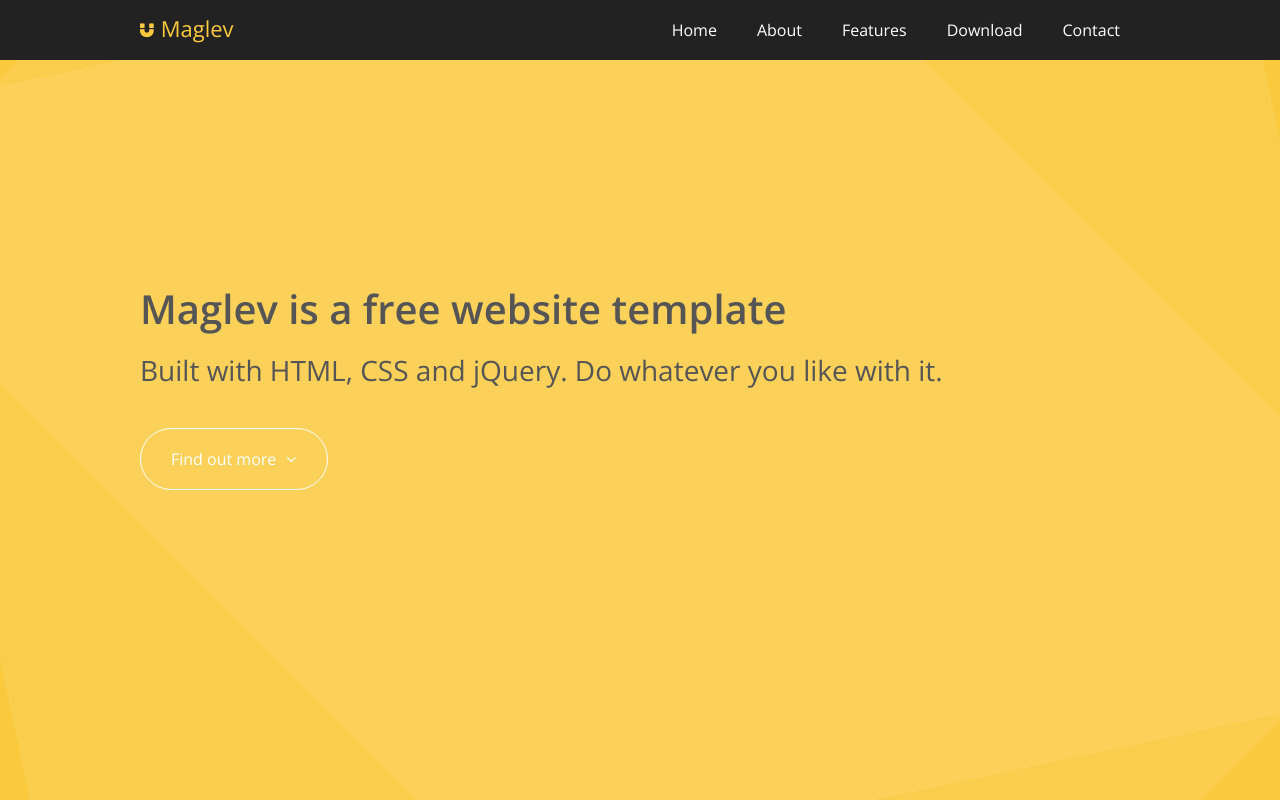
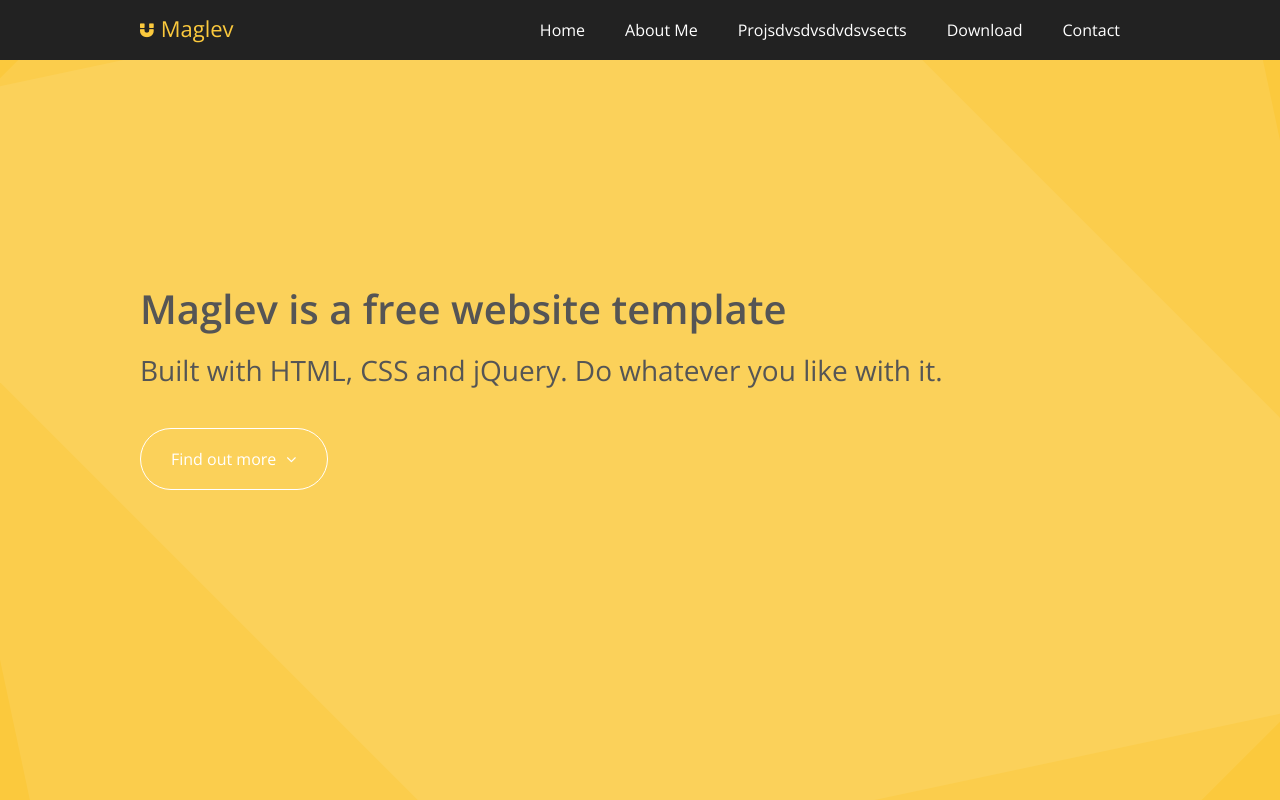
Before and after one commit to Albatraoz189/theboxmike.github.io, a plain HTML site: page index.html in a window 1280 px wide. Shown: the top 800 px of the page. Drawn offline with nearby package versions, Linux system fonts and the light colour scheme.

Commit message:
0.1.1
0.1.1

```diff
--- a/index.html
+++ b/index.html
@@ -5,7 +5,7 @@
         <meta name="viewport" content="width=device-width, initial-scale=1">
         <meta charset="utf-8">
 
-        <title>Maglev</title>
+        <title>Sebastian Shelley</title>
 
         <link href="https://fonts.googleapis.com/css?family=Open+Sans:300,600" rel="stylesheet">
         <link href='https://fonts.googleapis.com/css?family=Merriweather:300,700' rel='stylesheet' type='text/css'>
@@ -22,8 +22,8 @@
                 <nav>
                     <ul>
                         <li><a href="#" data-scrollto="splash">Home</a></li>
-                        <li><a href="#" data-scrollto="overview">About</a></li>
-                        <li><a href="#" data-scrollto="feature">Features</a></li>
+                        <li><a href="#" data-scrollto="overview">About Me</a></li>
+                        <li><a href="#" data-scrollto="feature">Projsdvsdvsdvdsvsects</a></li>
                         <li><a href="#" data-scrollto="cta">Download</a></li>
                         <li><a href="#" data-scrollto="contact">Contact</a></li>
                     </ul>
```
